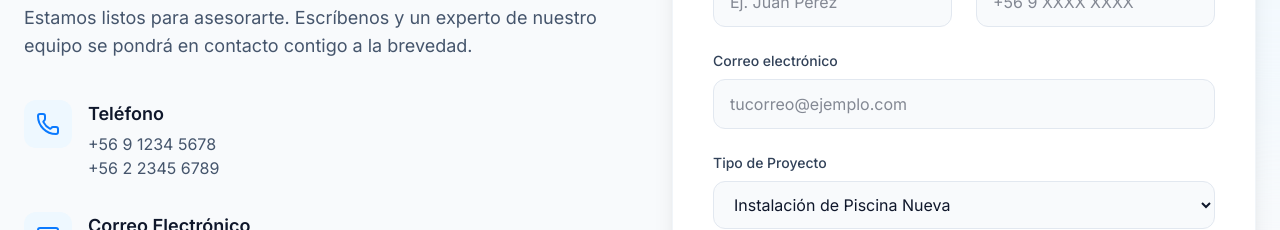
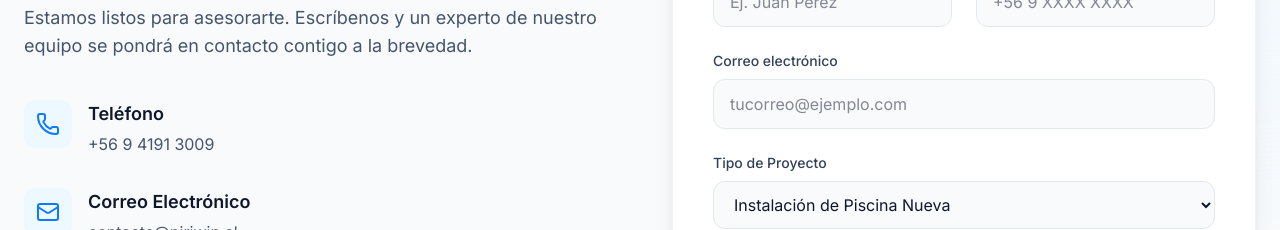
Before and after one commit to mgodoy83/piriwin, a Next.js app: page / in a window 1280 px wide. Shown: the part 7220-7450 px from the top of the page. Built offline with nearby package versions, Linux system fonts and the light colour scheme.

Commit message:
Actualizar numero de WhatsApp a +56 9 4191 3009 en todo el sitio

```diff
--- a/src/components/Catalog.tsx
+++ b/src/components/Catalog.tsx
@@ -78,7 +78,7 @@ export default function Catalog() {
                 </div>
 
                 <a
-                  href={`https://wa.me/56912345678?text=Hola, me gustaría cotizar el ${model.name} con dimensiones de ${model.size}`}
+                  href={`https://wa.me/56941913009?text=Hola, me gustaría cotizar el ${model.name} con dimensiones de ${model.size}`}
                   target="_blank"
                   rel="noopener noreferrer"
                   className="w-full flex items-center justify-center gap-2 bg-slate-50 dark:bg-slate-800 hover:bg-brand-600 dark:hover:bg-brand-500 text-slate-900 dark:text-white hover:text-white py-3 rounded-xl transition-colors font-semibold group/btn"
--- a/src/components/Contact.tsx
+++ b/src/components/Contact.tsx
@@ -32,8 +32,7 @@ export default function Contact() {
                 </div>
                 <div>
                   <h4 className="font-semibold text-slate-900 dark:text-white text-lg mb-1">Teléfono</h4>
-                  <p className="text-slate-600 dark:text-slate-400">+56 9 1234 5678</p>
-                  <p className="text-slate-600 dark:text-slate-400">+56 2 2345 6789</p>
+                  <p className="text-slate-600 dark:text-slate-400">+56 9 4191 3009</p>
                 </div>
               </div>
 
@@ -136,7 +135,7 @@ export default function Contact() {
       <div className="fixed bottom-6 right-6 md:bottom-8 md:right-8 z-50 flex items-center justify-center group">
         <div className="absolute inset-0 bg-[#25D366] rounded-full animate-ping opacity-75 duration-1000"></div>
         <a
-          href="https://wa.me/56912345678"
+          href="https://wa.me/56941913009"
           target="_blank"
           rel="noopener noreferrer"
           className="relative bg-[#25D366] hover:bg-[#128C7E] text-white p-4 rounded-full shadow-2xl hover:scale-110 transition-all duration-300 flex items-center justify-center z-10"
```
